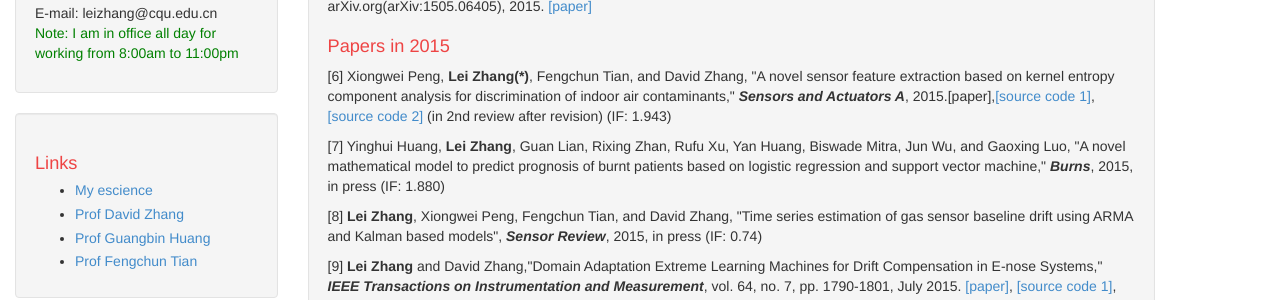
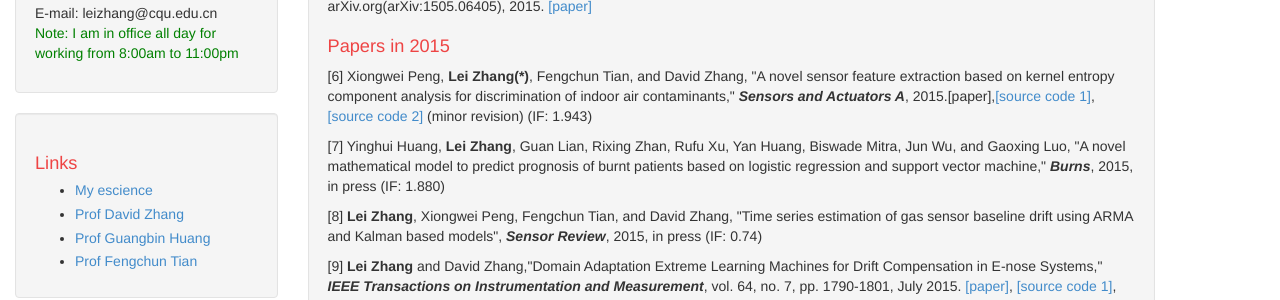
Before and after one commit to DrLeiZhang/website, a Jekyll site: the page built from publications.html, in a window 1280 px wide and 900 px high, scrolled down 325 px. Shown: the part 152-452 px from the top of the window. Built offline with Jekyll 4.4.1, drawn with Linux system fonts in a browser that asks for light colours; Markdown is read by kramdown in place of the engine named in the settings.

Commit message:
Update
Signed-off-by: leizhang@cqu.edu.cn <leizhang@cqu.edu.cn>

```diff
--- a/publications.html
+++ b/publications.html
@@ -20,7 +20,7 @@
 <p>[5] <B>Lei Zhang</B> and David Zhang, "Domain Adaptation Extreme Learning Machines for Drift Compensation in E-nose Systems," in arXiv.org(arXiv:1505.06405), 2015. <a href="http://arxiv.org/abs/1505.06405">[paper]</a></p>
 
     <h1>Papers in 2015</h1>
-<p>[6] Xiongwei Peng, <B>Lei Zhang(*)</B>, Fengchun Tian, and David Zhang, "A novel sensor feature extraction based on kernel entropy component analysis for discrimination of indoor air contaminants," <I><B>Sensors and Actuators A</B></I>, 2015.[paper],<a href="resources/KECA-LSSVM_code_demo.rar">[source code 1]</a>, <a href="resources/KECA-SVM_code_demo.rar"> [source code 2]</a> (in 2nd review after revision) (IF: 1.943)</p>
+<p>[6] Xiongwei Peng, <B>Lei Zhang(*)</B>, Fengchun Tian, and David Zhang, "A novel sensor feature extraction based on kernel entropy component analysis for discrimination of indoor air contaminants," <I><B>Sensors and Actuators A</B></I>, 2015.[paper],<a href="resources/KECA-LSSVM_code_demo.rar">[source code 1]</a>, <a href="resources/KECA-SVM_code_demo.rar"> [source code 2]</a> (minor revision) (IF: 1.943)</p>
 <p>[7] Yinghui Huang, <B>Lei Zhang</B>, Guan Lian, Rixing Zhan, Rufu Xu, Yan Huang, Biswade Mitra, Jun Wu, and Gaoxing Luo, "A novel mathematical model to predict prognosis of burnt patients based on logistic regression and support vector machine," <I><B>Burns</B></I>, 2015, in press (IF: 1.880)</p>
 
 <p>[8] <B>Lei Zhang</B>, Xiongwei Peng, Fengchun Tian, and David Zhang, "Time series estimation of gas sensor baseline drift using ARMA and Kalman based models", <I><B>Sensor Review</B></I>, 2015, in press (IF: 0.74)</p>
```
